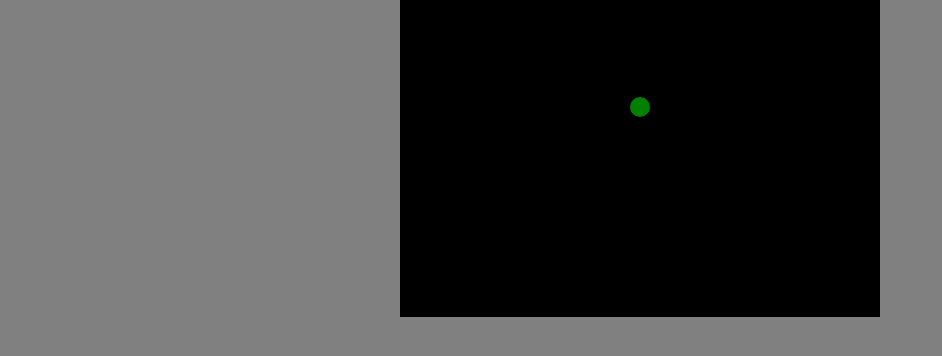
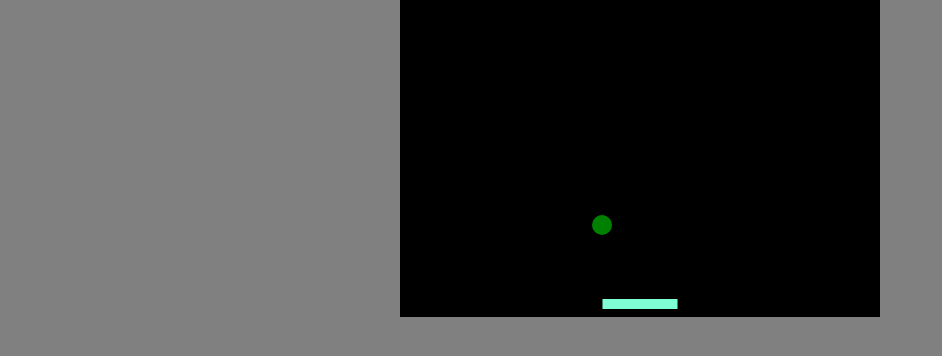
Before and after one commit to Edxael/Break-Out-JS-Game, a plain HTML site: page index.html in a window 1280 px wide. Shown: the part 40-396 px from the top of the page, without its empty margins (0-942 px from the left). Drawn offline with Linux system fonts and the light colour scheme.

Commit message:
add paddle

```diff
--- a/game_code.js
+++ /dev/null
@@ -1,29 +0,0 @@
-console.log("Game Code V: 1.0.0");
-
-const canvas = document.getElementById("myCanvas")
-const ctx = canvas.getContext('2d')
-let x = canvas.width/2
-let y = canvas.height - 30
-
-
-const draw = () => {
-  ctx.clearRect(0, 0, canvas.width, canvas.height)
-  draBall()
-
-  if(y < 20){
-    y = canvas.height - 30
-  }else{
-    y -= 15
-  }
-}
-
-const draBall = () => {
-  ctx.beginPath()
-  ctx.arc(x, y, 10, 0, Math.PI*2, false)
-  ctx.fillStyle = "green"
-  ctx.fill()
-  ctx.closePath()
-
-}
-
-setInterval(draw, 150)
--- a/index.html
+++ b/index.html
@@ -11,5 +11,5 @@
     <canvas id="myCanvas" width="480" height="320"></canvas>
 
   </body>
-  <script src="game_code.js" charset="utf-8"></script>
+  <script src="index.js" charset="utf-8"></script>
 </html>
--- /dev/null
+++ b/index.js
@@ -0,0 +1,54 @@
+console.log("Game Code V: 1.0.0");
+
+const canvas = document.getElementById("myCanvas")
+const ctx = canvas.getContext('2d')
+let x = canvas.width/2
+let y = canvas.height - 30
+let dx = 2
+let dy = -2
+let ballRadius = 10
+let paddleHeight = 10
+let paddleWidth = 75
+let paddleX = (canvas.width - paddleWidth) / 2
+
+// Keyboard Control Variables
+let rightPressed = false
+let leftPressed = false
+
+
+
+
+
+const drawBall = () => {
+  ctx.beginPath()
+  ctx.arc(x, y, ballRadius, 0, Math.PI*2, false)
+  ctx.fillStyle = "green"
+  ctx.fill()
+  ctx.closePath()
+}
+
+
+const drawPaddle = () => {
+  ctx.beginPath()
+  ctx.rect(paddleX, canvas.height - paddleHeight - 8, paddleWidth, paddleHeight)
+  ctx.fillStyle = "aquamarine"
+  ctx.fill()
+  ctx.closePath()
+}
+
+
+const draw = () => {
+  ctx.clearRect(0, 0, canvas.width, canvas.height)
+  drawBall()
+  drawPaddle()
+
+  // Border Coallition Detection direction change.
+  if((y + dy < ballRadius) || (y + dy > canvas.height - ballRadius)){ dy = -dy }
+  if((x + dx < ballRadius) || (x + dx > canvas.width - ballRadius)){ dx = -dx }
+
+  // Changing the location of the ball
+  x += dx
+  y += dy
+}
+
+setInterval(draw, 20)
```
Also changed, not shown: znotes.js (renamed from code_notes.js).
